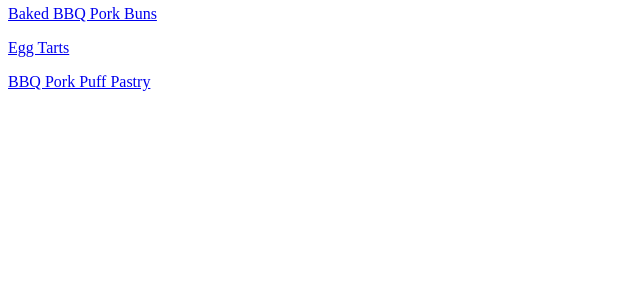
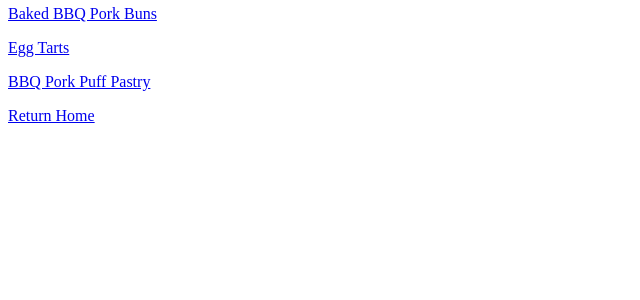
Before and after one commit to michelleyho/dim_sum_guide, a Flask app: page / in a window 1280 px wide. Shown: the part 279-579 px from the top of the page, without its empty margins (0-640 px from the left). Run offline with Flask 2, Linux system fonts and the light colour scheme.

Commit message:
Add link to home page

```diff
--- a/templates/base.html
+++ b/templates/base.html
@@ -13,5 +13,6 @@
     <body>
         {% block content %}
         {% endblock %}
+        <a href="/home">Return Home</a>
     </body>
 </html>
```
